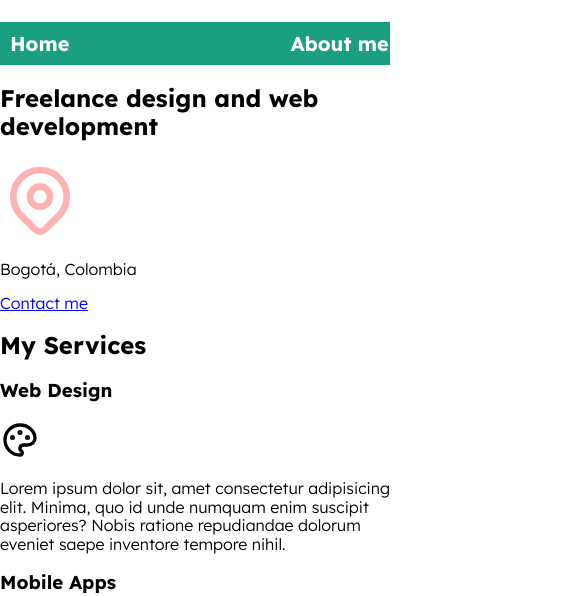
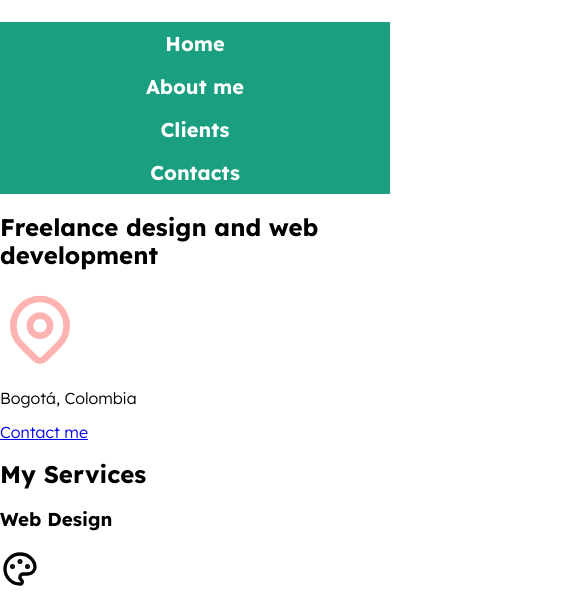
Before and after one commit to J-Potes/freelancer_inicio, a plain HTML site: page index.html in a window 390 px wide. Shown: the part 116-712 px from the top of the page, 585 px wide, since content can reach past the window. Drawn offline with Linux system fonts and the light colour scheme.

Commit message:
Responsive nav bar

```diff
--- a/css/styles.css
+++ b/css/styles.css
@@ -27,7 +27,7 @@ body{
 }
 
 .container{
-    width: 100rem;
+    max-width: 100rem;
     margin: 0 auto;
 }
 
@@ -37,10 +37,19 @@ body{
 
 .principal-navegation{
     display:  flex;
-    justify-content: space-between;
+    flex-direction: column;
+}
+
+@media (min-width: 480px) {
+    .principal-navegation{
+        flex-direction: row;
+        justify-content: space-between;
+    }
 }
 
 .principal-navegation a {
+    display: block;
+    text-align: center;
     padding: 1rem;
     color: var(--white);
     text-decoration: none;
@@ -52,3 +61,9 @@ body{
     background-color: var(--primary);
     color: var(--black);
 }
+
+@media (min-width: 480px) {
+    body{
+
+    }
+}
```
